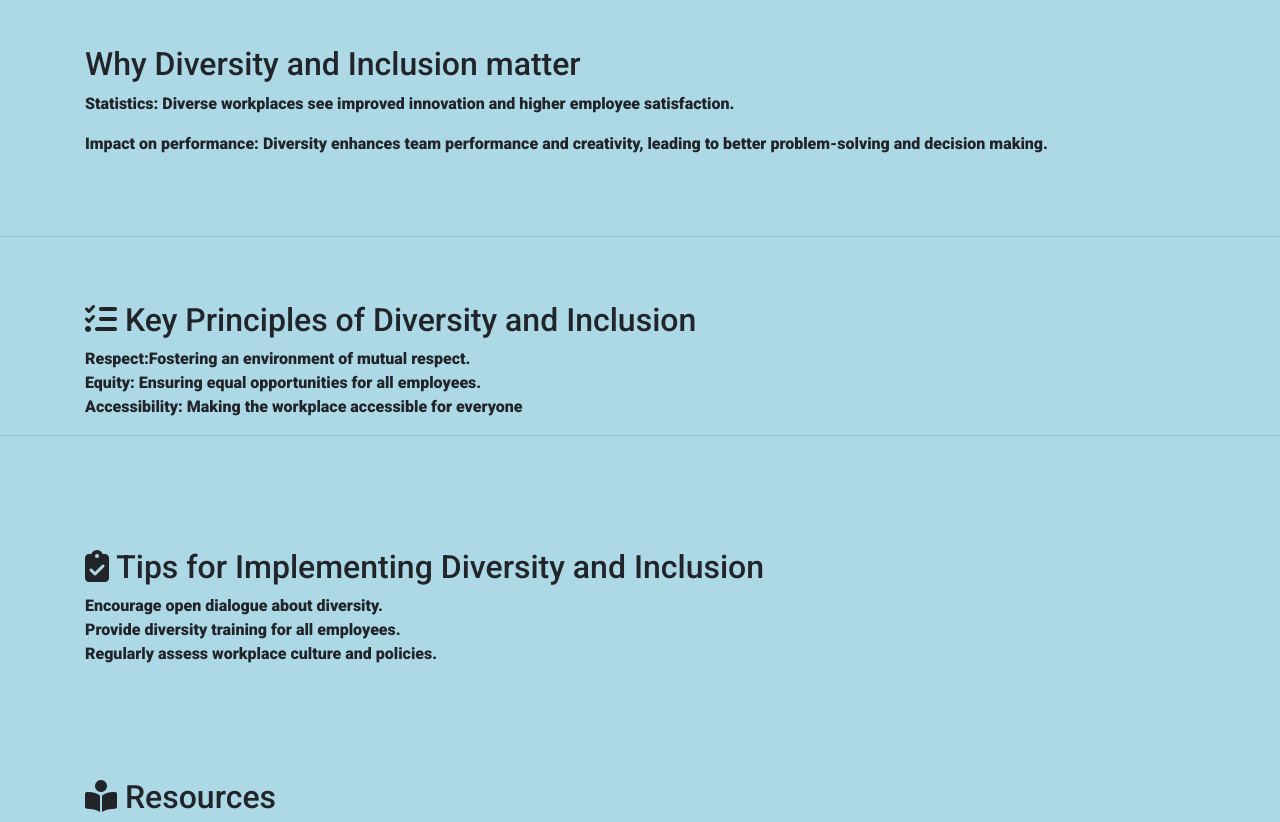
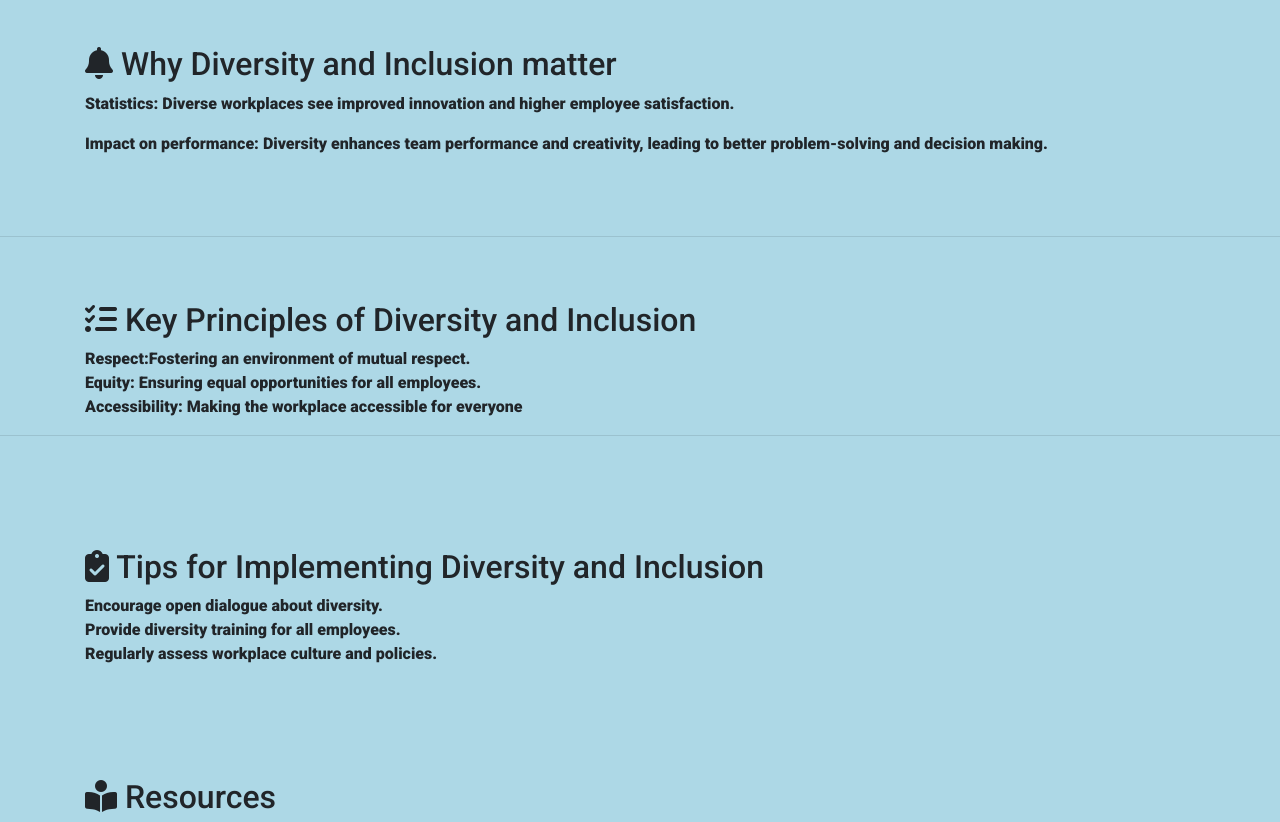
Before and after one commit to ZazaMasilo/Diversity-and-Inclusion-in-the-Workplace, a plain HTML site: page index.html in a window 1280 px wide. Shown: the part 872-1694 px from the top of the page. Drawn offline with nearby package versions, Linux system fonts and the light colour scheme.

Commit message:
Add: icons to content

```diff
--- a/index.html
+++ b/index.html
@@ -97,7 +97,7 @@
         <div class="col-12 my-5">
             <section class="two">
                 <div class="container reasons container">
-                    <h2>Why Diversity and Inclusion matter </h2>
+                    <h2><i class="fa-solid fa-bell"></i> Why Diversity and Inclusion matter </h2>
                     <p><strong>Statistics:</strong> Diverse workplaces see improved innovation and higher employee
                         satisfaction. </p>
                     <p><strong> Impact on performance:</strong> Diversity enhances team performance and creativity,
```
